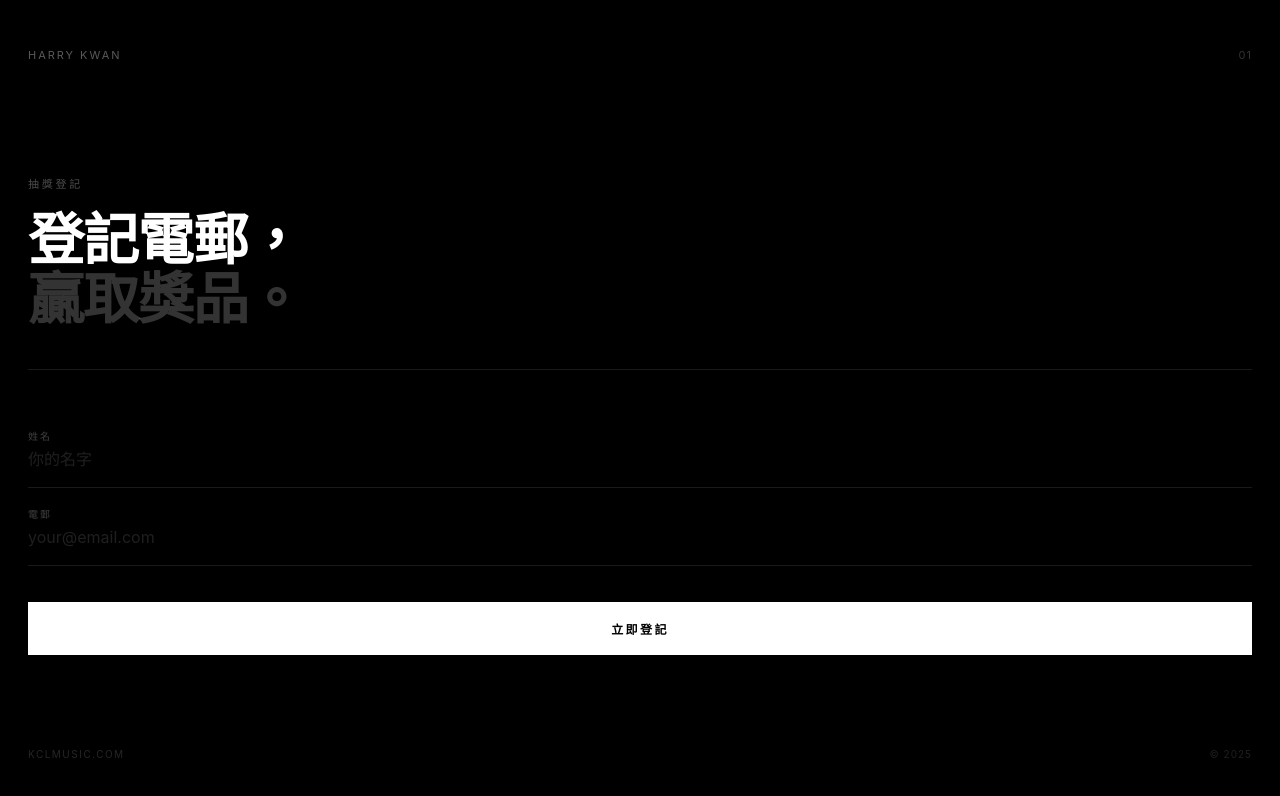
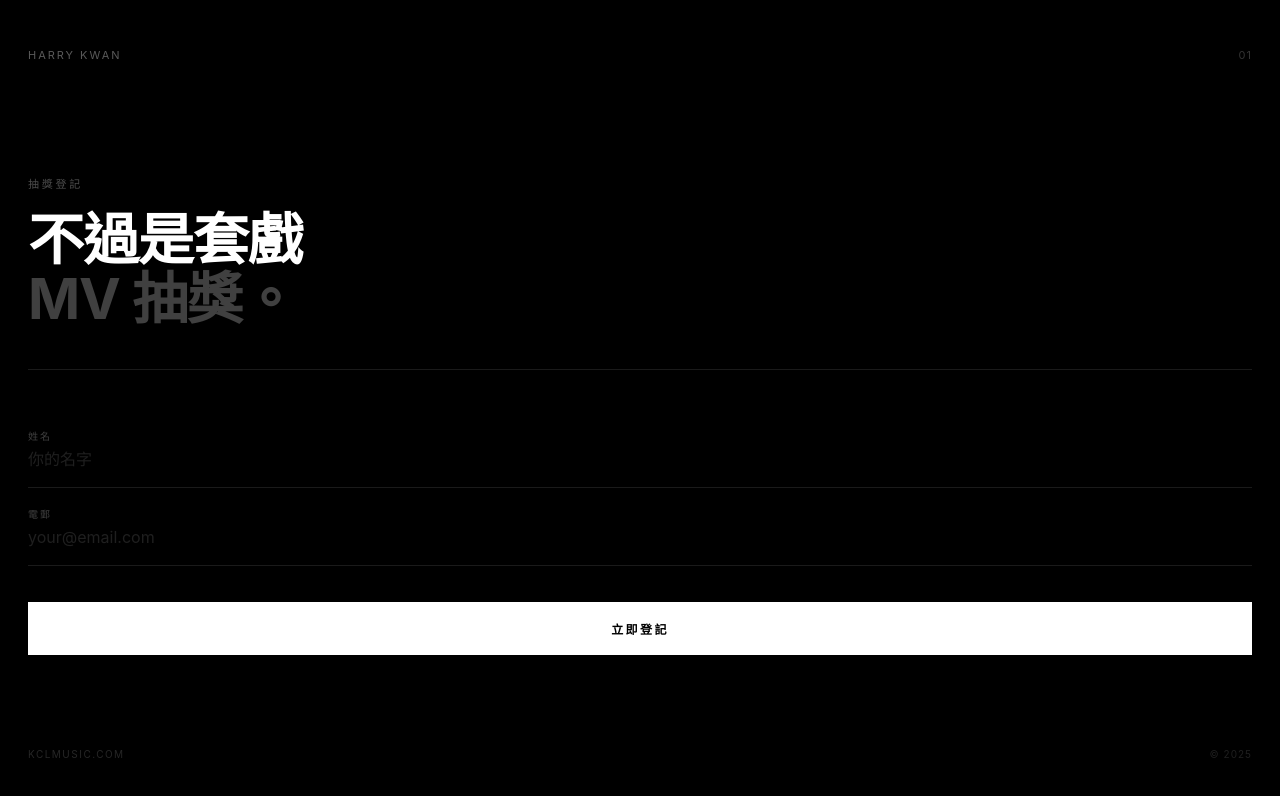
Before and after one commit to harrykwan/kclmusic-lucky-draw, a Next.js app: page /lucky-draw in a window 1280 px wide. Shown: the top 796 px of the page. Built offline with nearby package versions, Linux system fonts and the light colour scheme.

Commit message:
copy: update headline to 不過是套戲 MV 抽獎

```diff
--- a/app/lucky-draw/page.tsx
+++ b/app/lucky-draw/page.tsx
@@ -92,7 +92,7 @@ export default function LuckyDrawPage() {
           ) : (
             <>
               <p className="eyebrow">抽獎登記</p>
-              <h1 className="headline">登記電郵，<br /><span>贏取獎品。</span></h1>
+              <h1 className="headline">不過是套戲<br /><span style={{color:"rgba(255,255,255,0.25)"}}>MV 抽獎。</span></h1>
               <div className="divider" />
               <form className="form" onSubmit={handleSubmit}>
                 <div className="field">
```
